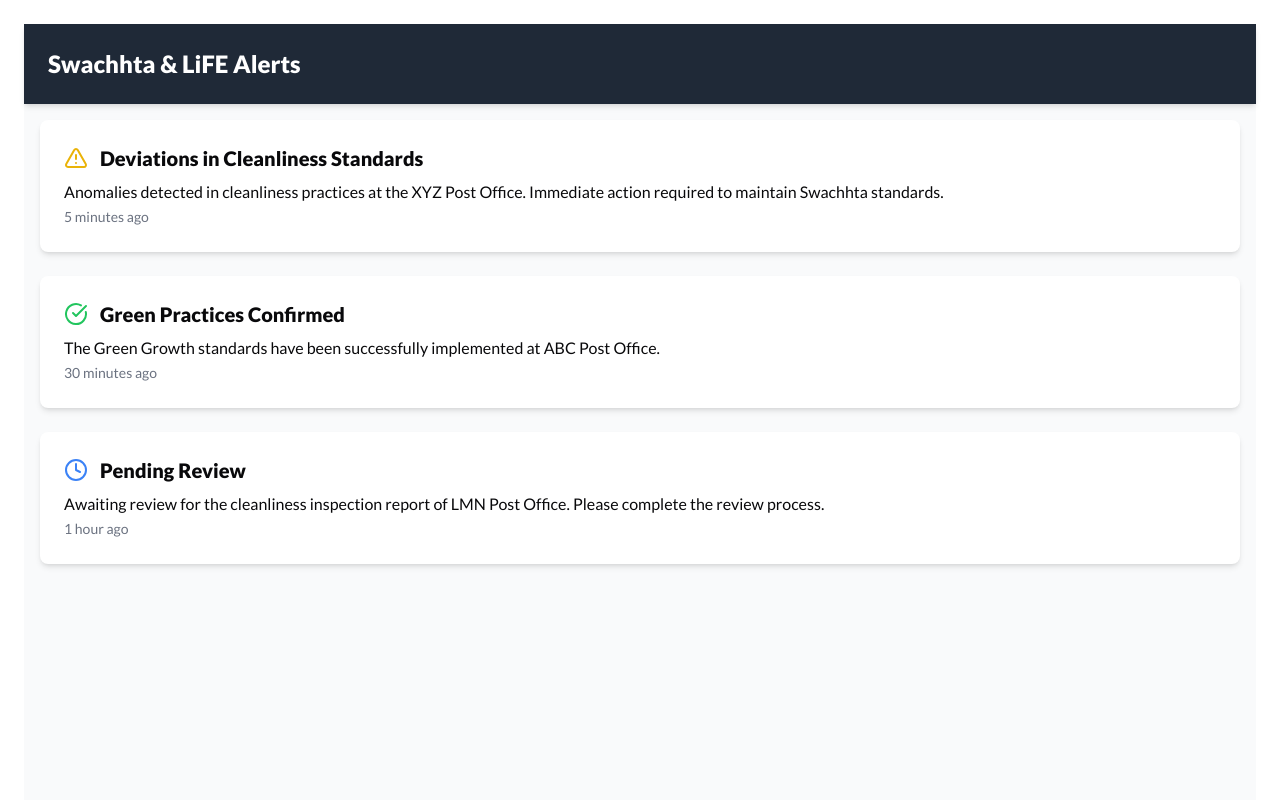
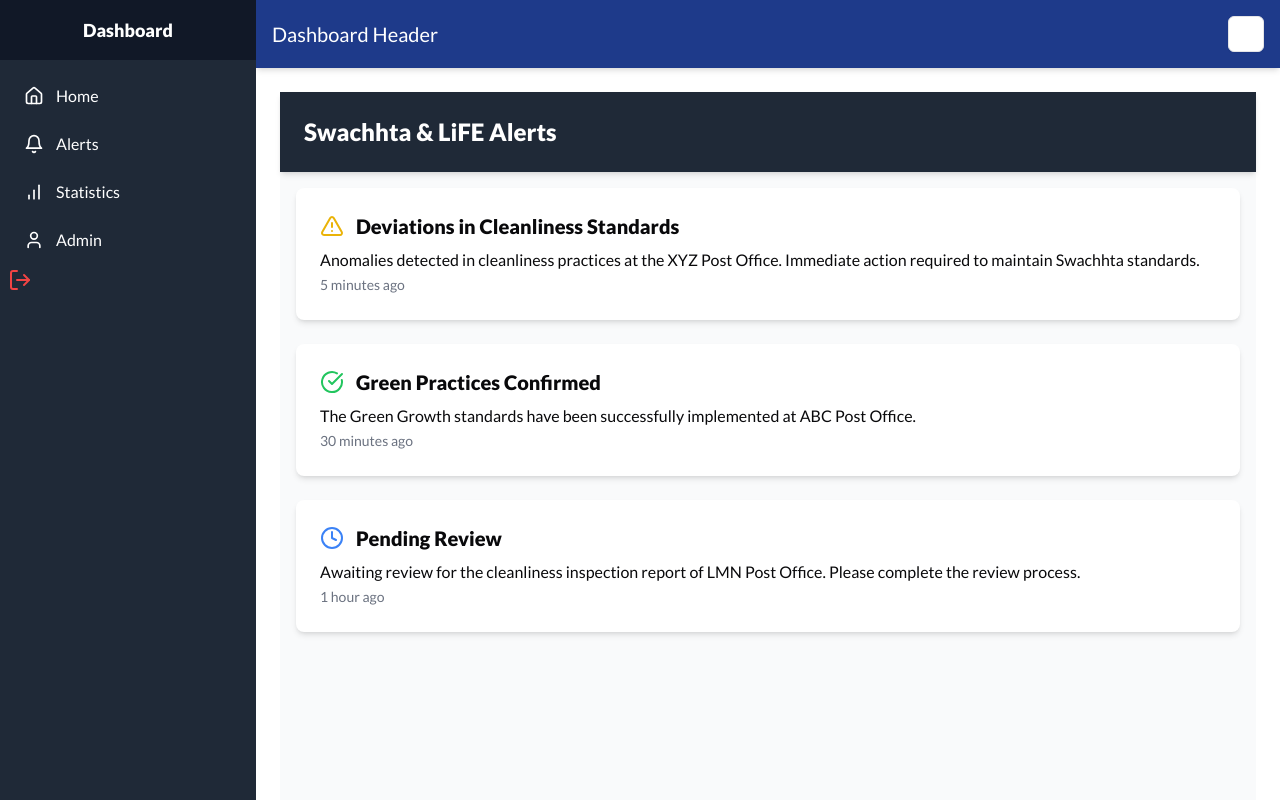
Before and after one commit to AyushKatre05/Swachhta---LiFE-Dashboard, a Next.js app: page /alert in a window 1280 px wide. Shown: the top 800 px of the page. Built offline with nearby package versions, Linux system fonts and the light colour scheme.

Commit message:
changes whole layout

```diff
--- /dev/null
+++ b/src/app/(pages)/layout.js
@@ -0,0 +1,46 @@
+"use client";
+
+import React, { useState } from "react";
+import { motion } from "framer-motion";
+import Sidebar from "../(components)/Sidebar";
+import Header from "../(components)/Header";
+import Footer from "../(components)/Footer";
+
+export default function DashboardLayout({ children }) {
+  const [isSidebarOpen, setIsSidebarOpen] = useState(false);
+
+  return (
+    <motion.div
+      initial={{ opacity: 0 }}
+      animate={{ opacity: 1 }}
+      transition={{ duration: 0.5 }}
+      className="min-h-screen flex flex-col md:flex-row"
+    >
+      {/* Sidebar */}
+      <Sidebar
+        isOpen={isSidebarOpen}
+        toggleSidebar={() => setIsSidebarOpen(!isSidebarOpen)}
+      />
+
+      {/* Main Content */}
+      <div
+        className={`flex-1 flex flex-col transition-all duration-300 ease-in-out ${
+          isSidebarOpen ? "md:ml-64 ml-0" : "md:ml-0"
+        }`}
+      >
+        {/* Header */}
+        <Header
+          toggleSidebar={() => setIsSidebarOpen(!isSidebarOpen)}
+        />
+
+        {/* Main Content Area */}
+        <main className="flex-1 p-4 md:p-6">
+          {children}
+        </main>
+
+        {/* Footer */}
+        <Footer />
+      </div>
+    </motion.div>
+  );
+}
--- a/src/app/layout.js
+++ b/src/app/layout.js
@@ -22,9 +22,7 @@ export default function RootLayout({ children }) {
           disableTransitionOnChange
         >
           <NextAuthSessionProvider>
-                <main className="flex-1 overflow-y-auto p-6">
                   {children}
-                </main>
           </NextAuthSessionProvider>
         </ThemeProvider>
       </body>
--- a/src/app/page.js
+++ b/src/app/page.js
@@ -1,11 +1,15 @@
-import Dashboard from "@/components/Dashboard";
+"use client";
+import DashboardLayout from "@/app/(pages)/layout";
+import OverviewSection from "@/app/(pages)/OverviewSection/page";
+import ActionsSection from "@/app/(pages)/alert/page";
+import StatisticsSection from "@/app/(pages)/statistics/page";
 
-export default async function Home() {
+export default function Dashboard() {
   return (
-    <main className="h-full">
-      <div className="container">
-      <Dashboard/>
-      </div>
-    </main>
+    <DashboardLayout>
+      <OverviewSection />
+      <ActionsSection />
+      <StatisticsSection />
+    </DashboardLayout>
   );
 }
```
